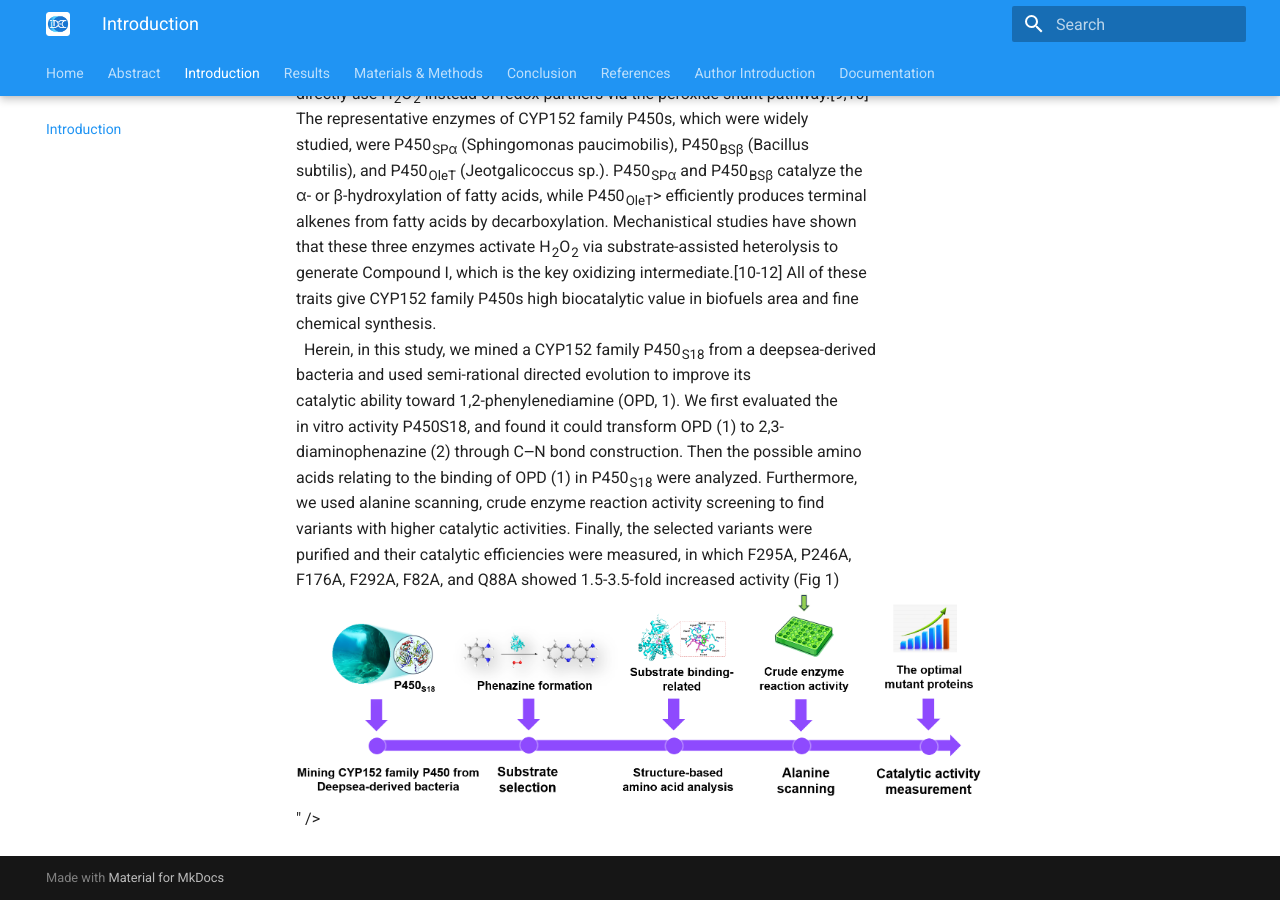
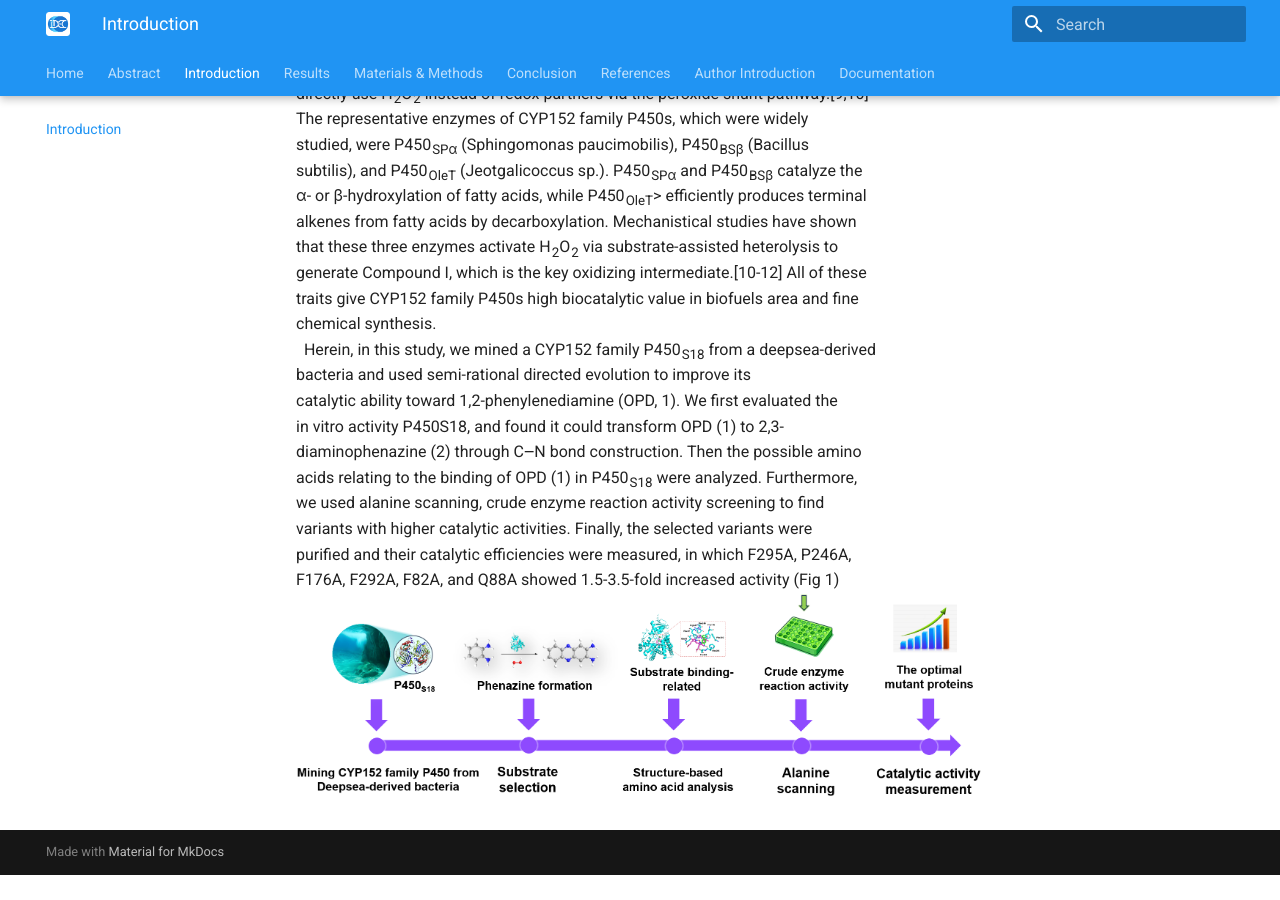
Before and after one commit to idec-teams/2025_OUC-Marine_drugs, an MkDocs documentation site: the page built from docs/introduction.md, in a window 1280 px wide and 900 px high, scrolled down 889 px. Built offline with MkDocs 1.6.1 and Material for MkDocs 9.7.7, drawn with Linux system fonts in a browser that asks for light colours; after the commit the page ends 1764 px from its top, so only the background shows below that.

Commit message:
更新图片
Signed-off-by: yunshu <1015312879@qq.com>

```diff
--- a/docs/introduction.md
+++ b/docs/introduction.md
@@ -54,5 +54,5 @@ we used alanine scanning, crude enzyme reaction activity screening to find
 variants with higher catalytic activities. Finally, the selected variants were
 purified and their catalytic efficiencies were measured, in which F295A, P246A,
 F176A, F292A, F82A, and Q88A showed 1.5-3.5-fold increased activity (Fig 1)
-<img src="../img/1.png" class="content-image" alt="Figure 1 Flow scheme of directed evolution of P450<sub>S18</sub>" />" />
+<img src="../img/1.png" class="content-image" alt="Figure 1 Flow scheme of directed evolution of P450<sub>S18</sub>" />
 </div>
```
